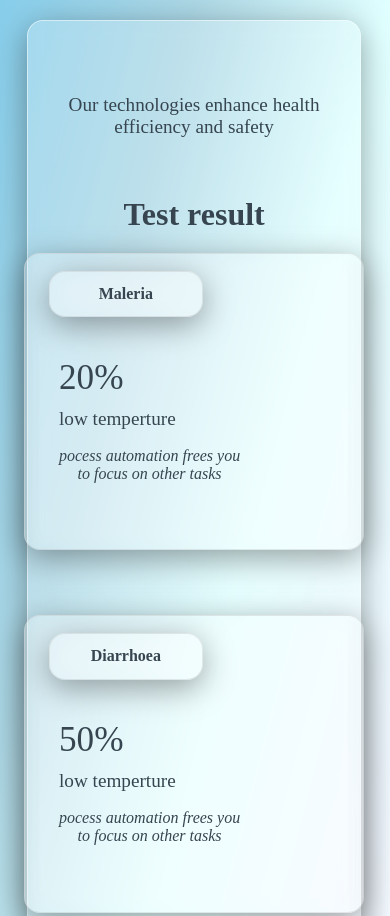
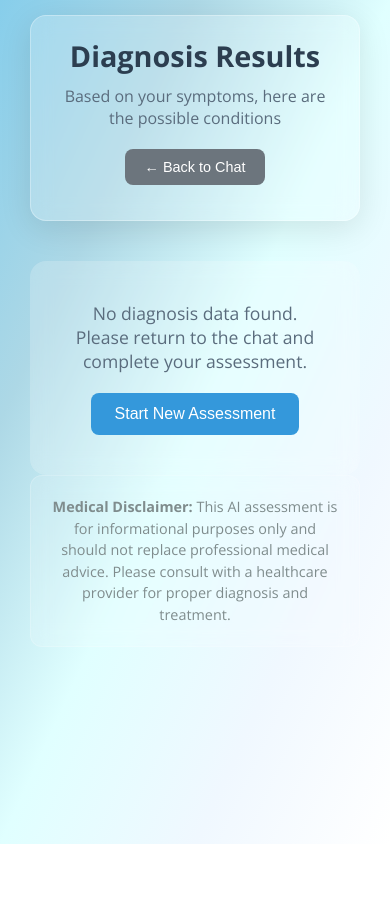
Before and after one commit to Ogunderotamiloluwa/myND2project, a plain HTML site: page resultp.html in a window 390 px wide. Shown: the top 916 px of the page. After the commit the page ends 844 px from the top, so only its background shows below. Drawn offline with nearby package versions, Linux system fonts and the light colour scheme; a web font is replaced by a local one.

Commit message:
added more

```diff
--- a/resultp.css
+++ b/resultp.css
@@ -1,142 +1,286 @@
-  .all {
-            /* Your original styles */
-            height: 70vh;
-            width: 70%;
-            display: flex;
-            flex-direction: column;
-            justify-content: center;
-            align-items: center;
-
-
-            /* Glassmorphism effect styles */
-            background: rgba(255, 255, 255, 0.2); /* Semi-transparent white */
-            backdrop-filter: blur(10px); /* The key to the glass effect */
-            -webkit-backdrop-filter: blur(10px); /* For older Safari browsers */
-            border: 1px solid rgba(255, 255, 255, 0.3); /* Light border to define the shape */
-            border-top-color: rgba(255, 255, 255, 0.5); /* A slightly brighter top border */
-            border-left-color: rgba(255, 255, 255, 0.5); /* A slightly brighter left border */
-            border-radius: 16px; /* Rounded corners for a modern look */
-            box-shadow: 0 8px 32px 0 rgba(0, 0, 0, 0.37); /* Add depth and a subtle shadow */
-         margin-left: 15%;
-         margin-top: 5%;
-            text-align: center;
-            color:  rgb(54, 69, 79);
-
-
-        }
-.boxes{
-gap: 3rem;
-height: 35vh;
-width: 40vh;
-border-style: solid;
-border-width: 1px;
-border-top-color: blue;
-display: flex;
-margin-bottom: 5%;
-
-
-  background: rgba(255, 255, 255, 0.2); /* Semi-transparent white */
-            backdrop-filter: blur(10px); /* The key to the glass effect */
-            -webkit-backdrop-filter: blur(10px); /* For older Safari browsers */
-            border: 1px solid rgba(186, 186, 186, 0.3); /* Light border to define the shape */
-            border-top-color: rgba(206, 205, 205, 0.5); /* A slightly brighter top border */
-            border-left-color: rgba(209, 209, 209, 0.5); /* A slightly brighter left border */
-            border-radius: 16px; /* Rounded corners for a modern look */
-            box-shadow: 0 8px 32px 0 rgba(0, 0, 0, 0.37); /* Add depth and a subtle shadow */
-
-}
-.nav1{
-position: relative;
-bottom:17%;
-font-size: 1.2rem;
-}
-.divboxes{
-  display: flex; flex-direction: row; justify-content: space-evenly;gap: 3rem;
-
-}
-.but{
-  display: flex;
-  width: 45%;
-  height: 15%;
-  border: none;
-  font-size: 1rem;
-  align-items: center;
-  align-content: center;
-  justify-content: center;
-  margin-top: 5%;
-  margin-left: 7%;
-  font-weight: bolder;
-
-
-
-
-    background: rgba(255, 255, 255, 0.2); /* Semi-transparent white */
-            backdrop-filter: blur(10px); /* The key to the glass effect */
-            -webkit-backdrop-filter: blur(10px); /* For older Safari browsers */
-            border: 1px solid rgba(186, 186, 186, 0.3); /* Light border to define the shape */
-            border-top-color: rgba(206, 205, 205, 0.5); /* A slightly brighter top border */
-            border-left-color: rgba(209, 209, 209, 0.5); /* A slightly brighter left border */
-            border-radius: 16px; /* Rounded corners for a modern look */
-            box-shadow: 0 8px 32px 0 rgba(0, 0, 0, 0.37); /* Add depth and a subtle shadow */
-
-}
-.divtxt{
-margin-top: 15%;
+/* Results Page Styling */
+* {
+  margin: 0;
+  padding: 0;
+  box-sizing: border-box;
 }
 
+body {
+  font-family: 'Open Sans', sans-serif;
+  background-color: #F0F8FF;
+  background: linear-gradient(to bottom right,
+      #87CEEB 0%,
+      #ADD8E6 25%,
+      #E0FFFF 50%,
+      #F0F8FF 75%,
+      #FFFFFF 100%);
+  min-height: 100vh;
+  margin: 0;
+  padding: 20px;
+}
 
+.container {
+  max-width: 1200px;
+  margin: 0 auto;
+  padding: 0 20px;
+}
 
+/* Header Styles */
+.header {
+  text-align: center;
+  margin-bottom: 40px;
+  background: rgba(255, 255, 255, 0.2);
+  backdrop-filter: blur(10px);
+  -webkit-backdrop-filter: blur(10px);
+  border: 1px solid rgba(255, 255, 255, 0.3);
+  border-radius: 16px;
+  padding: 30px;
+  box-shadow: 0 8px 32px 0 rgba(0, 0, 0, 0.1);
+  position: relative;
+}
 
+.title {
+  font-family: 'Boldonse', 'Open Sans', sans-serif;
+  font-size: 2.5rem;
+  color: #2c3e50;
+  margin-bottom: 10px;
+  font-weight: 700;
+}
 
+.subtitle {
+  font-size: 1.1rem;
+  color: #5a6c7d;
+  margin-bottom: 20px;
+}
 
-@media (max-width: 900px){
-    .all {
-            /* Your original styles */
-            height: 170vh;
-            width: 85%;
-            display: flex;
-            flex-direction: column;
-            justify-content: center;
-            align-items: center;
+.back-btn {
+  background-color: #6c757d;
+  color: white;
+  border: none;
+  padding: 10px 20px;
+  border-radius: 8px;
+  cursor: pointer;
+  font-size: 0.9rem;
+  transition: all 0.3s ease;
+  position: absolute;
+  top: 20px;
+  left: 20px;
+}
 
-            /* Glassmorphism effect styles */
-            background: rgba(255, 255, 255, 0.2); /* Semi-transparent white */
-            backdrop-filter: blur(10px); /* The key to the glass effect */
-            -webkit-backdrop-filter: blur(10px); /* For older Safari browsers */
-            border: 1px solid rgba(255, 255, 255, 0.3); /* Light border to define the shape */
-            border-top-color: rgba(255, 255, 255, 0.5); /* A slightly brighter top border */
-            border-left-color: rgba(255, 255, 255, 0.5); /* A slightly brighter left border */
-            border-radius: 16px; /* Rounded corners for a modern look */
-            box-shadow: 0 8px 32px 0 rgba(0, 0, 0, 0.37); /* Add depth and a subtle shadow */
-         margin-left: 7%;
-         margin-bottom: 10%;
-            text-align: center;
-            color:  rgb(54, 69, 79);
+.back-btn:hover {
+  background-color: #5a6268;
+  transform: translateY(-2px);
+}
 
+/* Results Grid */
+.results-grid {
+  display: grid;
+  grid-template-columns: repeat(auto-fit, minmax(350px, 1fr));
+  gap: 30px;
+  margin-bottom: 40px;
+}
 
-        }
-        .divboxes{
-  display: flex; flex-direction: column; justify-content: space-evenly;gap: 3rem;
-  margin-bottom: 20%;
+/* Result Cards */
+.result-card {
+  background: rgba(255, 255, 255, 0.25);
+  backdrop-filter: blur(15px);
+  -webkit-backdrop-filter: blur(15px);
+  border: 1px solid rgba(255, 255, 255, 0.3);
+  border-radius: 16px;
+  padding: 25px;
+  box-shadow: 0 8px 32px 0 rgba(0, 0, 0, 0.15);
+  transition: all 0.3s ease;
+  min-height: 280px;
+  display: flex;
+  flex-direction: column;
 }
-.nav1{
 
- position: relative;
- top: -8%;
+.result-card:hover {
+  transform: translateY(-5px);
+  box-shadow: 0 12px 40px 0 rgba(0, 0, 0, 0.2);
 }
-.textre{
- position: relative;
- top: 4%;
+
+.card-header {
+  border-bottom: 2px solid rgba(52, 152, 219, 0.3);
+  padding-bottom: 15px;
+  margin-bottom: 20px;
 }
+
+.condition-name {
+  font-family: 'Boldonse', 'Open Sans', sans-serif;
+  font-size: 1.5rem;
+  color: #2c3e50;
+  font-weight: 600;
+  text-align: center;
 }
-@media (max-width: 350px) {
-  .all {
-    width: 95%; /* Adjust width to take up more screen space */
-    margin-left: 2.5%; /* Center it with new margins */
+
+.card-body {
+  flex: 1;
+  display: flex;
+  flex-direction: column;
+  align-items: center;
+  text-align: center;
+}
+
+.percentage {
+  font-size: 3rem;
+  font-weight: 700;
+  color: #3498db;
+  margin-bottom: 5px;
+  line-height: 1;
+}
+
+.probability-label {
+  font-size: 0.9rem;
+  color: #7f8c8d;
+  margin-bottom: 20px;
+  text-transform: uppercase;
+  letter-spacing: 1px;
+}
+
+.explanation {
+  color: #5a6c7d;
+  line-height: 1.6;
+  font-style: italic;
+  flex: 1;
+  display: flex;
+  align-items: center;
+  text-align: center;
+}
+
+/* No Results State */
+.no-results {
+  text-align: center;
+  background: rgba(255, 255, 255, 0.2);
+  backdrop-filter: blur(10px);
+  border-radius: 16px;
+  padding: 40px;
+  color: #5a6c7d;
+}
+
+.no-results p {
+  font-size: 1.1rem;
+  margin-bottom: 20px;
+}
+
+.primary-btn {
+  background-color: #3498db;
+  color: white;
+  border: none;
+  padding: 12px 24px;
+  border-radius: 8px;
+  cursor: pointer;
+  font-size: 1rem;
+  transition: all 0.3s ease;
+}
+
+.primary-btn:hover {
+  background-color: #2980b9;
+  transform: translateY(-2px);
+}
+
+/* Footer/Disclaimer */
+.disclaimer {
+  background: rgba(255, 255, 255, 0.15);
+  backdrop-filter: blur(10px);
+  border-radius: 12px;
+  padding: 20px;
+  text-align: center;
+  border: 1px solid rgba(255, 255, 255, 0.2);
+}
+
+.disclaimer p {
+  color: #7f8c8d;
+  font-size: 0.9rem;
+  line-height: 1.5;
+}
+
+/* Responsive Design */
+@media (max-width: 768px) {
+  .container {
+    padding: 0 15px;
   }
 
-  .divboxes {
-    gap: 1rem; /* Reduce the spacing between the boxes */
-    margin-bottom: 10%; /* Reduce the bottom margin */
+  body {
+    padding: 15px;
+  }
+
+  .title {
+    font-size: 2rem;
+  }
+
+  .results-grid {
+    grid-template-columns: 1fr;
+    gap: 20px;
+  }
+
+  .result-card {
+    min-height: 250px;
+    padding: 20px;
+  }
+
+  .percentage {
+    font-size: 2.5rem;
+  }
+
+  .condition-name {
+    font-size: 1.3rem;
+  }
+
+  .back-btn {
+    position: static;
+    margin-bottom: 15px;
+  }
+
+  .header {
+    padding: 20px;
   }
 }
+
+@media (max-width: 480px) {
+  .title {
+    font-size: 1.8rem;
+  }
+
+  .subtitle {
+    font-size: 1rem;
+  }
+
+  .result-card {
+    min-height: 220px;
+    padding: 15px;
+  }
+
+  .percentage {
+    font-size: 2.2rem;
+  }
+
+  .condition-name {
+    font-size: 1.2rem;
+  }
+
+  .explanation {
+    font-size: 0.9rem;
+  }
+}
+
+/* Color variations for different percentages */
+.result-card:nth-child(1) .percentage {
+  color: #e74c3c;
+  /* Red for highest probability */
+}
+
+.result-card:nth-child(2) .percentage {
+  color: #f39c12;
+  /* Orange for medium probability */
+}
+
+.result-card:nth-child(3) .percentage {
+  color: #27ae60;
+  /* Green for lower probability */
+}
+
+.result-card:nth-child(n+4) .percentage {
+  color: #3498db;
+  /* Blue for additional conditions */
+}
--- a/resultp.html
+++ b/resultp.html
@@ -1,115 +1,137 @@
 <!DOCTYPE html>
 <html lang="en">
+
 <head>
   <meta charset="UTF-8">
   <meta name="viewport" content="width=device-width, initial-scale=1.0">
-  <title>result</title>
+  <title>Diagnosis Results - SymptomChat</title>
+  <link href="https://fonts.googleapis.com/css2?family=Open+Sans:wght@300;400;600;700&display=swap" rel="stylesheet">
+  <link href="https://fonts.googleapis.com/css2?family=Boldonse:wght@400;600;700&display=swap" rel="stylesheet">
+  <link rel="stylesheet" href="resultp.css" />
 </head>
-<link rel="stylesheet" href="resultp.css" />
-<body  style="background-color: #F0F8FF;
-background: linear-gradient(
-    to bottom right,
-    #87CEEB 0%,
-    #ADD8E6 25%,
-    #E0FFFF 50%,
-    #F0F8FF 75%,
-    #FFFFFF 100%
-);
-min-height: 100vh;
-margin: 0; ">
-  <div class="all">
-    <h1 style="margin-bottom: 10%;" class="textre">Test result</h1>
-    <nav class="nav1">Our technologies enhance health efficiency and safety</nav>
 
-    <div class="divboxes">
-<div class="boxes">
-  <div style="flex-direction: column;display: flex; width: 100%;">
-  <div class="but">
-       Maleria
+<body>
+  <div class="container">
+    <header class="header">
+      <h1 class="title">Diagnosis Results</h1>
+      <p class="subtitle">Based on your symptoms, here are the possible conditions</p>
+      <button class="back-btn" onclick="goBackToChat()">← Back to Chat</button>
+    </header>
+
+    <main class="results-container">
+      <div id="results-grid" class="results-grid">
+        <!-- Results will be dynamically inserted here -->
+      </div>
+
+      <div id="no-results" class="no-results" style="display: none;">
+        <p>No diagnosis data found. Please return to the chat and complete your assessment.</p>
+        <button class="primary-btn" onclick="goBackToChat()">Start New Assessment</button>
+      </div>
+    </main>
+
+    <footer class="disclaimer">
+      <p><strong>Medical Disclaimer:</strong> This AI assessment is for informational purposes only and should not
+        replace professional medical advice. Please consult with a healthcare provider for proper diagnosis and
+        treatment.</p>
+    </footer>
   </div>
 
-  <div class="divtxt">
-    <nav style="font-size: 2.2rem;display: flex;position: relative;right: -10%;bottom: 10px;">20%  </nav>
-    <nav style="font-size: 1.2rem;display: flex;position: relative;right: -10%;" >low temperture</nav>
-     <nav style="font-size: 1rem;display: flex;position: relative;right: -10%;margin-top: 5%;font-style: italic;" >pocess automation frees you<br>
-       to focus on other tasks</nav>
+  <script>
+    // Load and display diagnosis results
+    function loadDiagnosisResults() {
+      const diagnosisData = localStorage.getItem('diagnosisResults');
 
-  </div>
+      if (!diagnosisData) {
+        document.getElementById('no-results').style.display = 'block';
+        document.getElementById('results-grid').style.display = 'none';
+        return;
+      }
 
-</div>
-</div>
+      try {
+        const conditions = JSON.parse(diagnosisData);
+        displayResults(conditions);
+      } catch (error) {
+        console.error('Error parsing diagnosis data:', error);
+        document.getElementById('no-results').style.display = 'block';
+        document.getElementById('results-grid').style.display = 'none';
+      }
+    }
 
+    function displayResults(conditions) {
+      const resultsGrid = document.getElementById('results-grid');
+      resultsGrid.innerHTML = '';
 
-<div class="boxes">
-    <div style="flex-direction: column;display: flex; width: 100%;">
-  <div class="but">
-       Diarrhoea
-  </div>
+      conditions.forEach((condition, index) => {
+        const resultCard = createResultCard(condition, index);
+        resultsGrid.appendChild(resultCard);
+      });
+    }
 
-  <div class="divtxt">
-    <nav style="font-size: 2.2rem;display: flex;position: relative;right: -10%;bottom: 10px;">50%  </nav>
-    <nav style="font-size: 1.2rem;display: flex;position: relative;right: -10%;" >low temperture</nav>
-     <nav style="font-size: 1rem;display: flex;position: relative;right: -10%;margin-top: 5%;font-style: italic;" >pocess automation frees you<br>
-       to focus on other tasks</nav>
+    function createResultCard(condition, index) {
+      const card = document.createElement('div');
+      card.className = 'result-card';
 
-  </div>
+      // Extract percentage from chance string (e.g., "75%" or "75% chance")
+      const percentage = condition.chance.match(/\d+/)?.[0] || '0';
 
-</div>
-</div>
+      // Generate explanation based on condition name
+      const explanation = generateExplanation(condition.name, percentage);
 
-<div class="boxes">
-    <div style="flex-direction: column;display: flex; width: 100%;">
-  <div class="but">
-       Fever
-  </div>
+      card.innerHTML = `
+        <div class="card-header">
+          <h3 class="condition-name">${condition.name}</h3>
+        </div>
+        <div class="card-body">
+          <div class="percentage">${percentage}%</div>
+          <div class="probability-label">Probability</div>
+          <div class="explanation">
+            ${explanation}
+          </div>
+        </div>
+      `;
 
-  <div class="divtxt">
-    <nav style="font-size: 2.2rem;display: flex;position: relative;right: -10%;bottom: 10px;">30%  </nav>
-    <nav style="font-size: 1.2rem;display: flex;position: relative;right: -10%;" >High temperture</nav>
-     <nav style="font-size: 1rem;display: flex;position: relative;right: -10%;margin-top: 5%;font-style: italic;" >pocess automation frees you<br>
-       to focus on other tasks</nav>
+      return card;
+    }
 
-  </div>
+    function generateExplanation(conditionName, percentage) {
+      const explanations = {
+        'common cold': 'Your symptoms align with a viral upper respiratory infection. This typically resolves within 7-10 days with rest and fluids.',
+        'flu': 'Influenza symptoms include fever, body aches, and fatigue. Rest, hydration, and antiviral medications may help if started early.',
+        'migraine': 'Recurring headaches that can be severe and debilitating. Triggers include stress, certain foods, and hormonal changes.',
+        'tension headache': 'Most common type of headache, often caused by stress, muscle tension, or poor posture.',
+        'gastritis': 'Inflammation of the stomach lining causing pain and digestive issues. Often related to diet, stress, or bacterial infection.',
+        'food poisoning': 'Illness caused by contaminated food. Symptoms typically resolve within a few days with proper hydration.',
+        'allergic reaction': 'Immune system response to allergens. Avoid triggers and consider antihistamines for mild reactions.',
+        'anxiety': 'Mental health condition that can cause physical symptoms. Treatment may include therapy and lifestyle changes.',
+        'dehydration': 'Insufficient fluid intake can cause various symptoms. Increase water consumption and rest.',
+        'vitamin deficiency': 'Lack of essential nutrients can cause various health issues. Balanced diet and supplements may help.'
+      };
 
-</div>
-</div>
-    </div>
-   </div>
-  </div>
+      const lowerCondition = conditionName.toLowerCase();
+      let explanation = explanations[lowerCondition] ||
+        `Based on your symptoms, you may have ${conditionName.toLowerCase()}. Consider consulting a healthcare provider for proper evaluation.`;
+
+      // Add probability context
+      if (parseInt(percentage) >= 70) {
+        explanation = `High likelihood: ${explanation}`;
+      } else if (parseInt(percentage) >= 40) {
+        explanation = `Moderate likelihood: ${explanation}`;
+      } else {
+        explanation = `Lower likelihood: ${explanation}`;
+      }
+
+      return explanation;
+    }
+
+    function goBackToChat() {
+      // Clear the diagnosis data and return to chat
+      localStorage.removeItem('diagnosisResults');
+      window.location.href = 'pages/question.html';
+    }
+
+    // Load results when page loads
+    document.addEventListener('DOMContentLoaded', loadDiagnosisResults);
+  </script>
 </body>
+
 </html>
-
-
-
-
-
-
-
-
-
-
-
-
-
-
-
-
-
-
-
-
-
-
-
-
-
-
-
-
-
-
-
-
-
-
-<!-- change font ,correct responsiveness, -->
```
Also changed, not shown: 1 other file.
